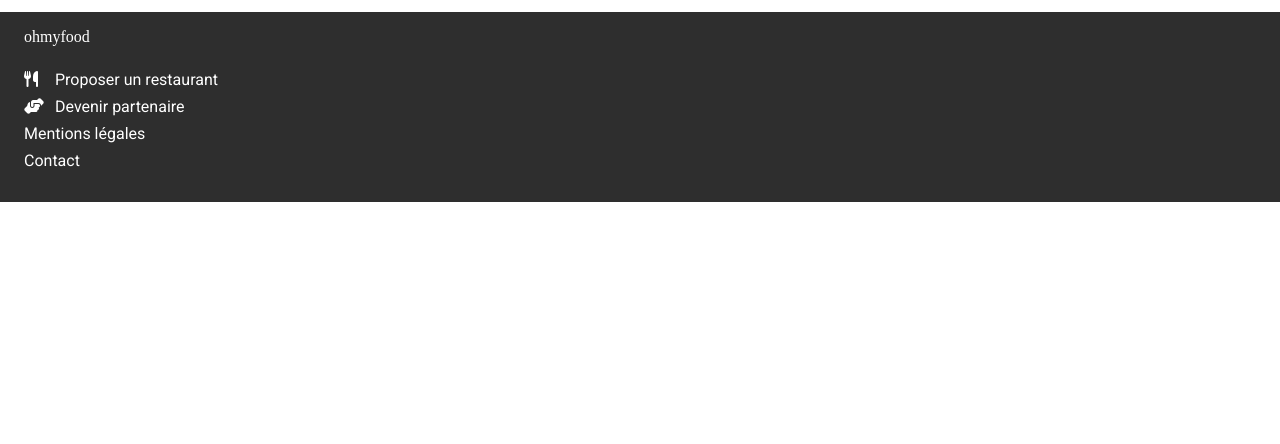
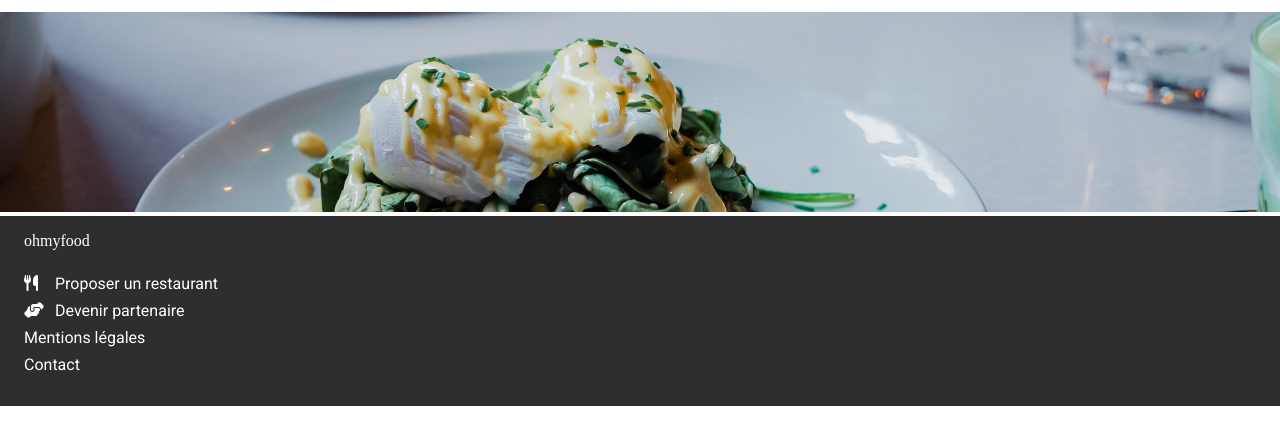
Before and after one commit to bastien-page/OC_P3_ohmyfood, a website: page html/a-la-francaise.html in a window 1280 px wide. Shown: the part 48-492 px from the top of the page. Drawn offline with Linux system fonts and the light colour scheme; a web font is replaced by a local one.

Commit message:
add Banner in all pages restaurant _ HTML and CSS

```diff
--- a/html/a-la-francaise.html
+++ b/html/a-la-francaise.html
@@ -10,17 +10,33 @@
     <link rel="preconnect" href="https://fonts.gstatic.com">
     <link href="https://fonts.googleapis.com/css2?family=Roboto:ital,wght@0,100;0,300;0,400;0,500;0,700;0,900;1,100;1,300;1,400;1,500;1,700;1,900&family=Shrikhand&display=swap" rel="stylesheet">
 
+    <!-- Style sheet  -->
+    <link rel="stylesheet" href="../css/style.css">
 
-    <link rel="stylesheet" href="../css/style.css">
     <title>À la française</title>
+
 </head>
 
 <body>
 
+     <!-- SECTION HEADER -->
+
     <header class="header__restaurant">
-        <a href="../index.html"><i class="fas fa-arrow-left"></i></a>
+
+        <a href="index.html"><i class="fas fa-arrow-left"></i></a>
         <img src="../img/logo/ohmyfood.png" alt="Logo ohmyfood">
+
     </header>
+
+    <main class="container_restaurant">
+
+        <!-- SECTION BANNER -->
+
+        <div class="banner">
+            <img src="../img/restaurants/toa-heftiba-DQKerTsQwi0-unsplash.jpg" alt="photo restaurant" class="photo">
+        </div>
+
+    </main>
 
 
 
--- a/sass/pages/_restaurant.scss
+++ b/sass/pages/_restaurant.scss
@@ -0,0 +1,15 @@
+
+// CONTAINER
+
+.container_restaurant {
+    display: flex;
+    flex-direction: column;
+}
+
+// SECTION BANNER
+
+.banner img{
+    width: 100%;
+    height: 200px;
+    object-fit: cover;
+}
```
Also changed, not shown: html/la-note-enchantee.html (+17 -4 lines), html/la-palette-du-gout.html (+19 -2 lines), html/le-delice-des-sens.html (+14 -1 lines), css/style.css, 1 other file.
